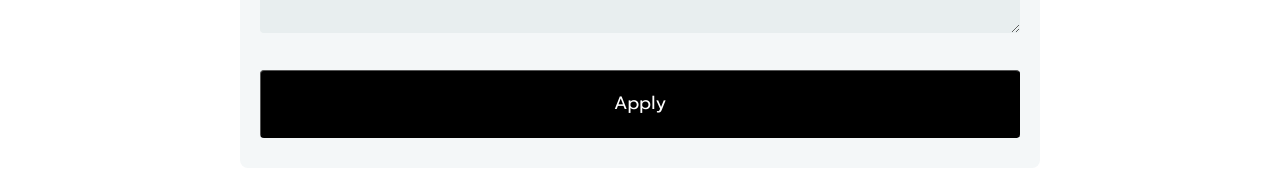
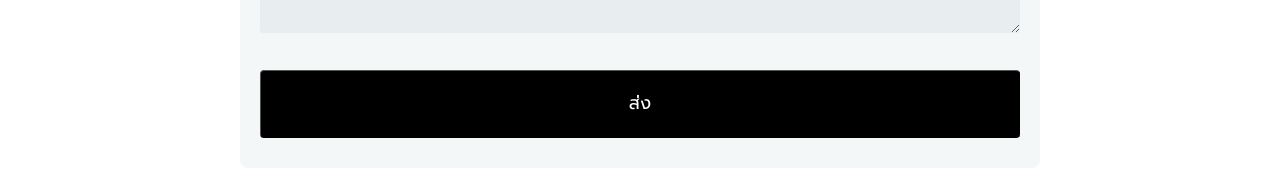
Before and after one commit to EMBlackZero/My-Second-Website-Team-, a React (Create React App) app in the folder fronendcar/: page /Historydetail/1 in a window 1280 px wide. Shown: the part 562-738 px from the top of the page. Built offline with nearby package versions, Linux system fonts and the light colour scheme; no server answers.

Commit message:
ลูกเล่นของคอมเมนท์

```diff
--- a/fronendcar/src/CssAll/Historydetail.css
+++ b/fronendcar/src/CssAll/Historydetail.css
@@ -112,3 +112,6 @@
 {
 	background: #343434;
 }
+.sended{
+	color: rgb(0, 123, 0);
+}
--- a/fronendcar/src/PageAll/History.js
+++ b/fronendcar/src/PageAll/History.js
@@ -16,6 +16,8 @@ function History() {
   const [isLoading, setIsLoading] = useState(false);
   const iduser = sessionStorage.getItem("iduser");
   const [showModal, setShowModal] = useState(false); // เพิ่ม state สำหรับจัดการการแสดง Modal
+
+
 
   const gotoHistoryDetail = (id) => {
     navigate(`/Historydetail/${id}`);
--- a/fronendcar/src/PageAll/HistoryDetail.js
+++ b/fronendcar/src/PageAll/HistoryDetail.js
@@ -15,6 +15,8 @@ function HistoryDetail() {
   const [data, setData] = useState({});
   const [isLoading, setIsLoading] = useState(false);
   const [comment, setComment] = useState("");
+  const [havecomment, setHavecomment] = useState(false)
+  const [send,setSend] = useState(false)
   const navigate = useNavigate();
 
   const fetchHistorydetail = async () => {
@@ -65,6 +67,12 @@ function HistoryDetail() {
 
   useEffect(() => {
     console.log("data", data);
+    if (data.comment){
+      console.log('you comment',data.comment)
+      setHavecomment(true)
+    }else{
+      console.log('Not comment')
+    }
   }, [data]);
 
   const handleCommentChange = (e) => {
@@ -72,6 +80,7 @@ function HistoryDetail() {
   };
   const handleSubmit = async (e) => {
     e.preventDefault();
+    if (comment){
       axios.put(
         `${URL_BOOKING}/${id}?populate=*`,
         { data: { comment: comment } },
@@ -82,8 +91,11 @@ function HistoryDetail() {
         }
       );
       console.log("Submitted comment:", comment);
+      setSend(true)
+    }else{
+      console.log('please comment')
+    }
 
-    setComment("");
   };
   return (
     <div>
@@ -114,6 +126,7 @@ function HistoryDetail() {
               <legend>
                 <span className="number">1</span> แสดงความคิดเห็น
               </legend>
+              {havecomment === true && <p>ความคิดเห็นที่คุณเขียนไว้</p> }
               <textarea
                 name="field3"
                 placeholder="เขียนความรู้ศึกของคุณหลังจากใช้งานรถคันนี้"
@@ -121,10 +134,16 @@ function HistoryDetail() {
                 onChange={handleCommentChange} // Handle change in textarea
               ></textarea>
             </fieldset>
-            <input type="submit" value="Apply" />
+
+            {havecomment === true && <input type="submit" value="ส่งใหม่" /> }
+            {havecomment === false && <input  type="submit" value="ส่ง" /> }
+            {send === true && <h4 className="sended">เราได้รับรีวิวของคุณแล้ว</h4>}
           </form>
+
         </div>
+
       </div>
+
 
       <footer></footer>
     </div>
```
Also changed, not shown: 1 other file (tests, documents, lock files or other folders). Lines whose indentation alone changed are shown as unchanged.
